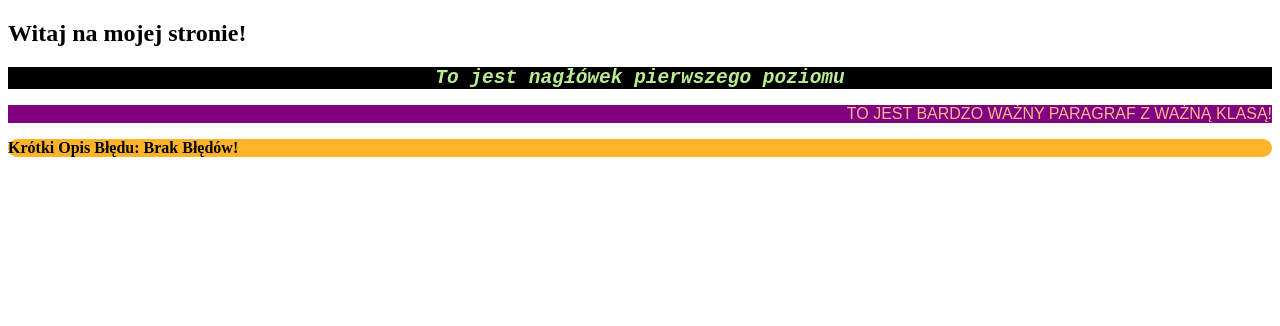
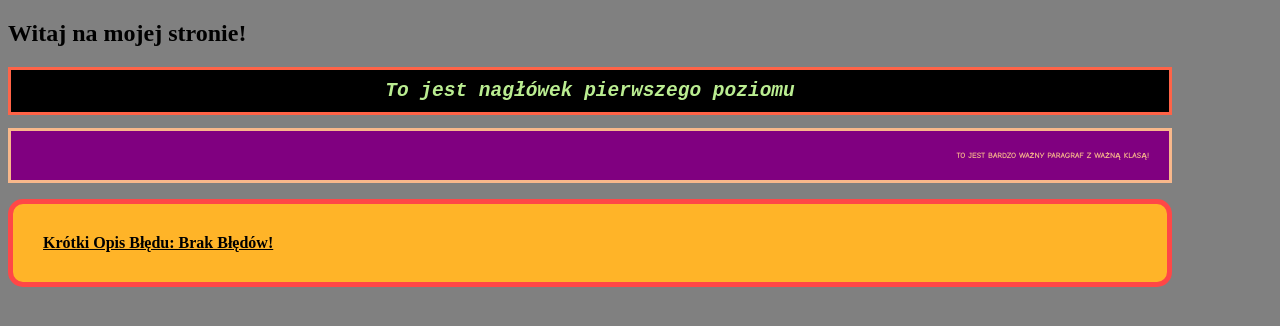
Before and after one commit to marborkowska/Moja-pierwsza-strona, a plain HTML site: page index.html in a window 1280 px wide. Drawn offline with Linux system fonts and the light colour scheme.

Commit message:
Update index.html

```diff
--- a/index.html
+++ b/index.html
@@ -34,36 +34,49 @@ Na obrazku oczekiwany_wynik.png przedstawiono trzy paragrafy. Używając poniżs
 
     <style>
 
+    body {
+        background-color:gray;
+    }
         .info {
             font-size: 1.5em;
             text-align: center;
             font-family: monospace;
             color: #baed91;
+            border-style: solid;
             border-color: tomato;
-            border-width: thick;
             background-color: #000;
             font-style: italic;
+            padding: 10px;
+            margin-right: 100px;
         }
 
         .warning {
-            font-family: sans-serif;
+            font-family: "Comic Sans MS", sans-serif;
             color: rgb(248, 184, 139);
+            border-style: solid;
             border-color: rgb(248, 184, 139);
             text-transform: uppercase;
             text-align: right;
             background-color: purple;
+            padding: 20px;
+            font-weight: bold;
+            font-size: 0.5em;
+            margin-right: 100px;
         }
 
         .error {
             font-family: serif;
             color: black;
+            border-style: solid;
             border-color: hsl(0, 100%, 64%);
             background-color: #FFB428;
             text-transform: capitalize;
             border-radius: 15px;
-            border-color: tomato;
             border-width: thick;
             font-weight: bold;
+            padding: 30px;
+            text-decoration: underline;
+            margin-right: 100px;
         }
 
 
```
